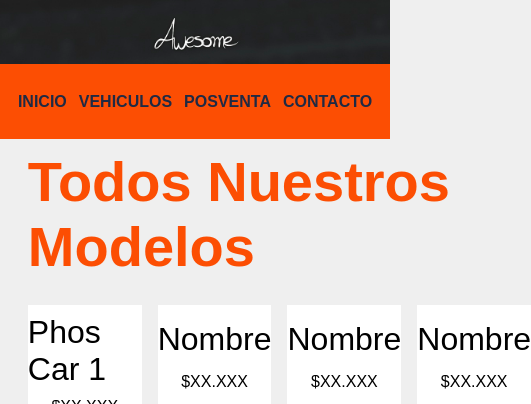
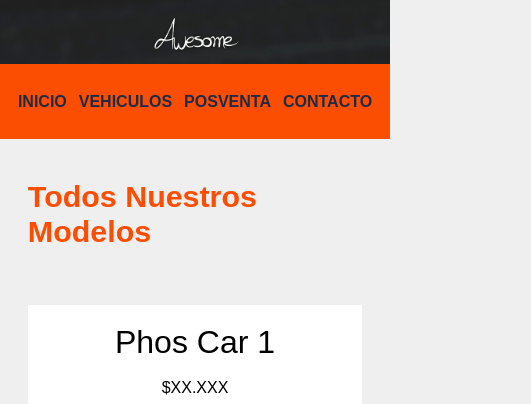
Before and after one commit to GianlucaWRX555/3era-Entrega-Coder, a plain HTML site: page pages/vehiculos.html in a window 390 px wide. Shown: the part 780-1184 px from the top of the page, 531 px wide, since content can reach past the window. Drawn offline with Linux system fonts and the light colour scheme.

Commit message:
terminando Pag Vehiculos

```diff
--- a/css/styleVehiculos.css
+++ b/css/styleVehiculos.css
@@ -74,6 +74,9 @@ body {
         @media (max-width: 768px) {
           .header .headerPrincipal ul li a {
             font-size: 16px; } }
+        @media (max-width: 768px) {
+          .header .headerPrincipal ul li {
+            padding: 0 5px; } }
       @media (max-width: 425px) {
         .header .headerPrincipal ul {
           display: none !important; } }
@@ -224,6 +227,18 @@ body {
         font-size: 3.5rem;
         font-weight: bold;
         color: #fc4e03; }
+        @media (max-width: 768px) {
+          .main .gridMain .textoMain p {
+            font-size: 3rem; } }
+        @media (max-width: 425px) {
+          .main .gridMain .textoMain p {
+            font-size: 1.9rem; } }
+        @media (max-width: 375px) {
+          .main .gridMain .textoMain p {
+            font-size: 1.65rem; } }
+        @media (max-width: 320px) {
+          .main .gridMain .textoMain p {
+            font-size: 1.4rem; } }
     .main .gridMain .c1 {
       grid-area: c1; }
       .main .gridMain .c1 .tituloCard {
@@ -360,6 +375,30 @@ body {
         background: transparent;
         border: 1px solid #fc4e03;
         cursor: pointer; }
+    @media (max-width: 768px) {
+      .main .gridMain {
+        grid-template-columns: repeat(4, 1fr);
+        column-gap: 1rem;
+        row-gap: 1rem;
+        grid-template-rows: 150px 460px 460px 460px 460px;
+        grid-template-areas: "textoMain textoMain textoMain textoMain"
+ "c1 c1 c2 c2"
+ "c3 c3 c4 c4"
+ "c5 c5 c6 c6"
+ "c7 c7 c8 c8"; } }
+    @media (max-width: 768px) {
+      .main .gridMain {
+        grid-template-columns: 1fr;
+        grid-template-rows: 150px 460px 460px 460px 460px 460px 460px 460px 460px;
+        grid-template-areas: "textoMain"
+ "c1"
+ "c2"
+ "c3"
+ "c4"
+ "c5"
+ "c6"
+ "c7"
+ "c8"; } }
 
 .footer {
   grid-area: footer;
--- a/scss/header-footer/_headerVehiculos.scss
+++ b/scss/header-footer/_headerVehiculos.scss
@@ -39,6 +39,10 @@
                     @media (max-width: 768px){
                         font-size: 16px;
                     }
+                }
+
+                @media(max-width:768px){
+                    padding: 0 5px;
                 }
             }
 
--- a/scss/main/_mainVehiculos.scss
+++ b/scss/main/_mainVehiculos.scss
@@ -20,6 +20,22 @@
                 font-size: 3.5rem;
                 font-weight: bold;
                 color: $naranja;
+
+                @media(max-width:768px){
+                    font-size: 3rem;
+                }
+
+                @media(max-width:425px){
+                    font-size: 1.9rem;
+                }
+
+                @media(max-width:375px){
+                    font-size: 1.65rem;
+                }
+
+                @media(max-width:320px){
+                    font-size: 1.4rem;
+                }
             }
         }
 
@@ -254,6 +270,37 @@
 
             }
         }
+
+        @media(max-width:768px){
+            grid-template-columns: repeat(4, 1fr);
+            column-gap: 1rem;
+            row-gap: 1rem;
+            grid-template-rows: 150px 460px 460px 460px 460px;
+            grid-template-areas:
+            "textoMain textoMain textoMain textoMain"
+            "c1 c1 c2 c2"
+            "c3 c3 c4 c4"
+            "c5 c5 c6 c6"
+            "c7 c7 c8 c8"
+            ;
+        }
+
+        @media(max-width:768px){
+            grid-template-columns: 1fr;
+            grid-template-rows: 150px 460px 460px 460px 460px 460px 460px 460px 460px;
+            grid-template-areas:
+            "textoMain"
+            "c1"
+            "c2"
+            "c3"
+            "c4"
+            "c5"
+            "c6"
+            "c7"
+            "c8"
+            ;
+        }
+
     }
 
 
```
